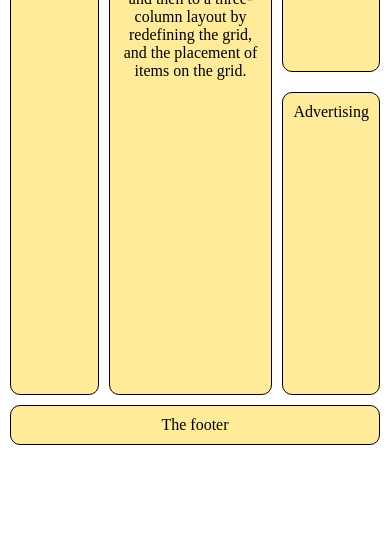
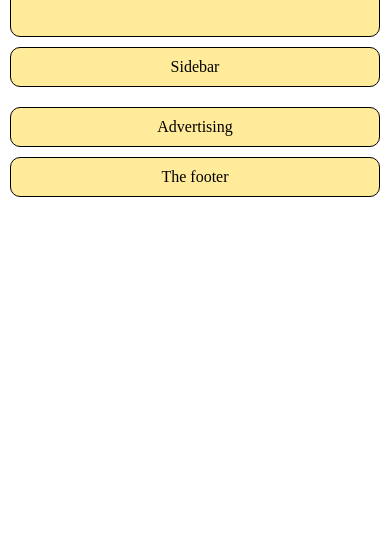
Before and after one commit to ahammedshorif/layout-flex, a plain HTML site: page layout-2/index.html in a window 390 px wide. Shown: the part 300-844 px from the top of the page. Drawn offline with Linux system fonts and the light colour scheme.

Commit message:
layout 2 responsive mx-500

```diff
--- a/layout-2/style.css
+++ b/layout-2/style.css
@@ -18,7 +18,7 @@ body{
       grid-template-columns: 1fr 3fr 1fr;
       gap: 10px;
       padding: 10px;
-      grid-template-rows: auto 37vh 37vh auto ;
+      grid-template-rows: auto 38vh 38vh auto ;
 
 }
 header {
@@ -58,3 +58,19 @@ header {
     border-radius: 10px;
     background-color: #ffeb99;
   }
+
+
+  @media (max-width: 500px){
+    .container{
+        grid-template-areas:
+         "header"
+         "nav"
+         "main"
+         "sidebar"
+         "article"
+         "footer"
+         ;
+         grid-template-columns: 1fr;
+         grid-template-rows: auto 20% 40% auto auto;
+    }
+  }
```
